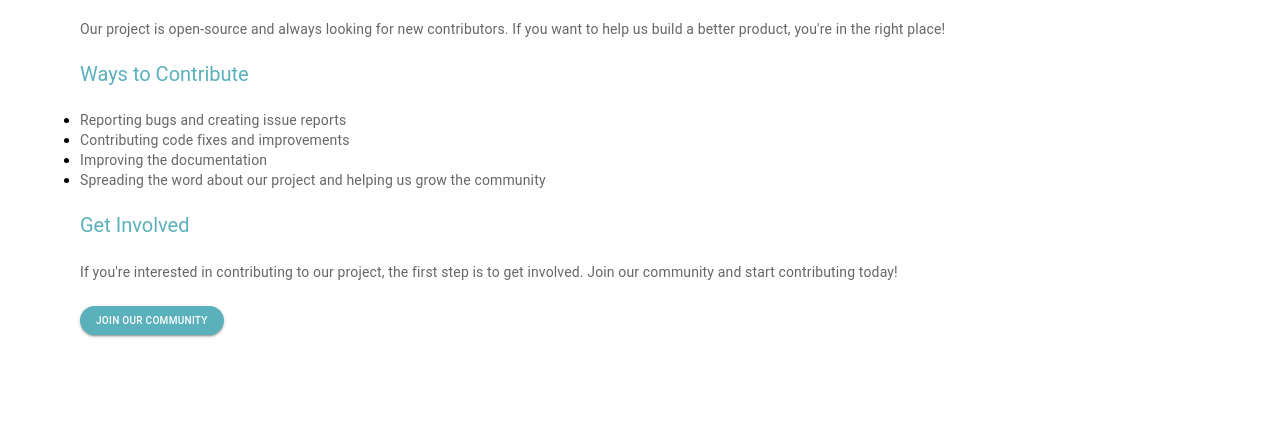
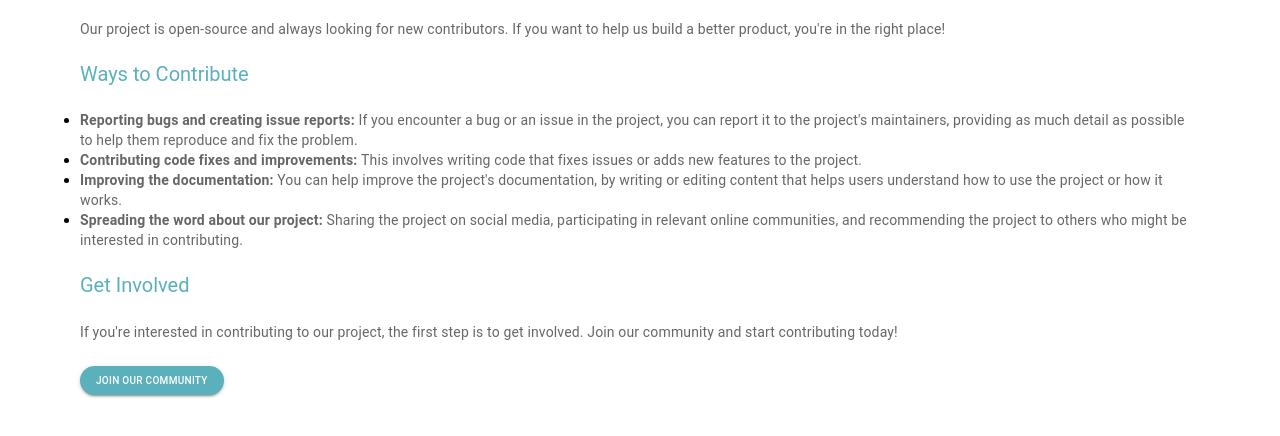
Before and after one commit to Anant/PlanetCassandra, a Gatsby site: page /contribute in a window 1280 px wide. Shown: the part 202-638 px from the top of the page. Built offline with nearby package versions, Linux system fonts and the light colour scheme; Gatsby itself is replaced by a stand-in of ours.

Commit message:
Add more content for ways to contribute

```diff
--- a/src/pages/contribute.tsx
+++ b/src/pages/contribute.tsx
@@ -1,10 +1,5 @@
 import React from "react";
-import {
-  Box,
-  Typography,
-  Button,
-  Grid,
-} from "@mui/material";
+import { Box, Typography, Button, Grid } from "@mui/material";
 
 import Layout from "../components/Layout/Layout";
 import { Link } from "gatsby";
@@ -48,7 +43,12 @@ const ContributePage: React.FC = () => {
                 color="text.secondary"
                 sx={{ marginTop: 3 }}
               >
-                Reporting bugs and creating issue reports
+                <span style={{ fontWeight: "bold" }}>
+                  Reporting bugs and creating issue reports:
+                </span>{" "}
+                If you encounter a bug or an issue in the project, you can
+                report it to the project's maintainers, providing as much detail
+                as possible to help them reproduce and fix the problem.
               </Typography>
             </li>
             <li>
@@ -57,7 +57,11 @@ const ContributePage: React.FC = () => {
                 className="Font_Montserrat_550"
                 color="text.secondary"
               >
-                Contributing code fixes and improvements
+                <span style={{ fontWeight: "bold" }}>
+                  Contributing code fixes and improvements:{" "}
+                </span>{" "}
+                This involves writing code that fixes issues or adds new
+                features to the project.
               </Typography>
             </li>
             <li>
@@ -66,7 +70,12 @@ const ContributePage: React.FC = () => {
                 className="Font_Montserrat_550"
                 color="text.secondary"
               >
-                Improving the documentation
+                <span style={{ fontWeight: "bold" }}>
+                  Improving the documentation:
+                </span>{" "}
+                You can help improve the project's documentation, by writing or
+                editing content that helps users understand how to use the
+                project or how it works.
               </Typography>
             </li>
             <li>
@@ -75,8 +84,13 @@ const ContributePage: React.FC = () => {
                 className="Font_Montserrat_550"
                 color="text.secondary"
               >
-                Spreading the word about our project and helping us grow the
-                community
+                <span style={{ fontWeight: "bold" }}>
+                  {" "}
+                  Spreading the word about our project:{" "}
+                </span>
+                Sharing the project on social media, participating in relevant
+                online communities, and recommending the project to others who
+                might be interested in contributing.
               </Typography>
             </li>
           </ul>
@@ -109,7 +123,6 @@ const ContributePage: React.FC = () => {
                 "&:hover": {
                   backgroundColor: "#344D67",
                 },
-
               }}
               variant="contained"
               color="primary"
```
